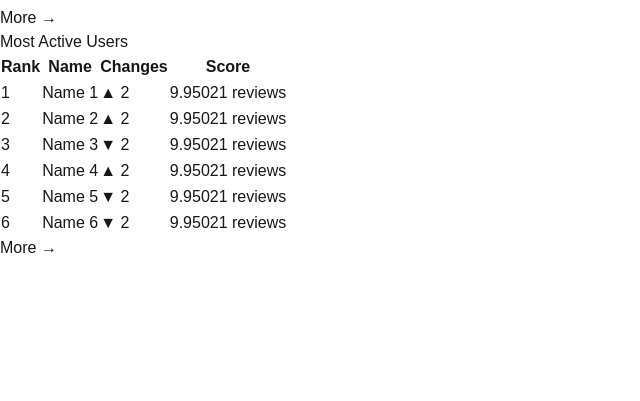
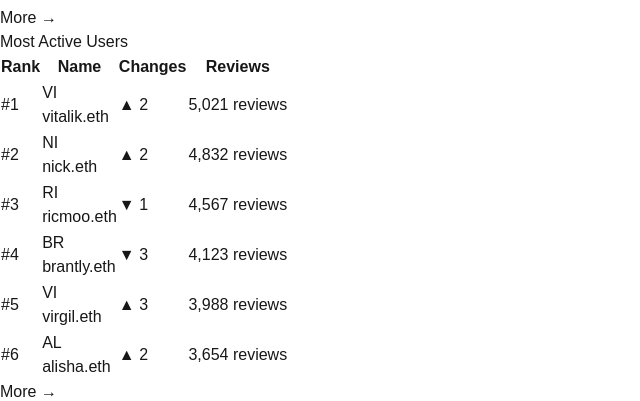
Before and after one commit to JerryYan123/reputationRating, a Next.js app: page / in a window 1280 px wide. Shown: the part 507-908 px from the top of the page, without its empty margins (0-640 px from the left). Before the commit the page ends 800 px from the top, so only its background shows below. Built offline with nearby package versions, Linux system fonts and the light colour scheme.

Commit message:
list project page

```diff
--- a/src/components/UserList.tsx
+++ b/src/components/UserList.tsx
@@ -1,18 +1,30 @@
 import React from 'react';
 import Link from 'next/link';
 
-interface ProjectListProps {
-  title: string; // 为 title 添加类型
+interface UserListProps {
+  title: string;
 }
 
-const ProjectList: React.FC<ProjectListProps> = ({ title }) => {
-  const projects = [
-    { id: 1, name: 'Name 1', change: 2, score: 9.9 },
-    { id: 2, name: 'Name 2', change: 2, score: 9.9 },
-    { id: 3, name: 'Name 3', change: -2, score: 9.9 },
-    { id: 4, name: 'Name 4', change: 2, score: 9.9 },
-    { id: 5, name: 'Name 5', change: -2, score: 9.9 },
-    { id: 6, name: 'Name 6', change: -2, score: 9.9 },
+const getRandomGradient = () => {
+  const gradients = [
+    'from-purple-400 to-pink-600',
+    'from-blue-400 to-emerald-400',
+    'from-red-400 to-yellow-400',
+    'from-indigo-400 to-cyan-400',
+    'from-pink-400 to-orange-400',
+    'from-green-400 to-blue-400',
+  ];
+  return gradients[Math.floor(Math.random() * gradients.length)];
+};
+
+const UserList: React.FC<UserListProps> = ({ title }) => {
+  const users = [
+    { id: 1, name: 'vitalik.eth', change: 2, totalReviews: 5021, rank: 1 },
+    { id: 2, name: 'nick.eth', change: 2, totalReviews: 4832, rank: 2 },
+    { id: 3, name: 'ricmoo.eth', change: -1, totalReviews: 4567, rank: 3 },
+    { id: 4, name: 'brantly.eth', change: -3, totalReviews: 4123, rank: 4 },
+    { id: 5, name: 'virgil.eth', change: 3, totalReviews: 3988, rank: 5 },
+    { id: 6, name: 'alisha.eth', change: 2, totalReviews: 3654, rank: 6 },
   ];
 
   return (
@@ -24,26 +36,27 @@ const ProjectList: React.FC<ProjectListProps> = ({ title }) => {
             <th className="text-left font-normal py-3 pl-4">Rank</th>
             <th className="text-left font-normal py-3">Name</th>
             <th className="text-left font-normal py-3">Changes</th>
-            <th className="text-right font-normal py-3 pr-4">Score</th>
+            <th className="text-right font-normal py-3 pr-4">Reviews</th>
           </tr>
         </thead>
         <tbody>
-          {projects.map((project, index) => (
-            <tr key={project.id} className="border-t border-gray-100">
-              <td className="py-4 pl-4 text-black">{index + 1}</td>
+          {users.map((user) => (
+            <tr key={user.id} className="border-t border-gray-100">
+              <td className="py-4 pl-4 text-black">#{user.rank}</td>
               <td className="py-4">
-                <Link href={`/project/${project.id}`} className="flex items-center">
-                  <div className="w-8 h-8 bg-gray-200 rounded-full mr-3"></div>
-                  <span className="text-black">{project.name}</span>
+                <Link href={`/user/${user.id}`} className="flex items-center">
+                  <div className={`w-8 h-8 rounded-full bg-gradient-to-r ${getRandomGradient()} flex items-center justify-center text-white text-xs font-bold`}>
+                    {user.name.substring(0, 2).toUpperCase()}
+                  </div>
+                  <span className="text-black ml-3">{user.name}</span>
                 </Link>
               </td>
-              <td className={`py-4 ${project.change > 0 ? 'text-green-500' : 'text-red-500'}`}>
-                {project.change > 0 ? '▲' : '▼'} {Math.abs(project.change)}
+              <td className={`py-4 ${user.change > 0 ? 'text-green-500' : 'text-red-500'}`}>
+                {user.change > 0 ? '▲' : '▼'} {Math.abs(user.change)}
               </td>
               <td className="py-4 pr-4">
                 <div className="flex items-center justify-end">
-                  <span className="font-bold text-black text-lg mr-2">{project.score}</span>
-                  <span className="text-xs text-gray-400">5021 reviews</span>
+                  <span className="text-xs text-gray-400">{user.totalReviews.toLocaleString()} reviews</span>
                 </div>
               </td>
             </tr>
@@ -57,4 +70,4 @@ const ProjectList: React.FC<ProjectListProps> = ({ title }) => {
   );
 };
 
-export default ProjectList;
+export default UserList;
```
Also changed, not shown: src/app/list-project/page.tsx (added, +73 -0 lines).
